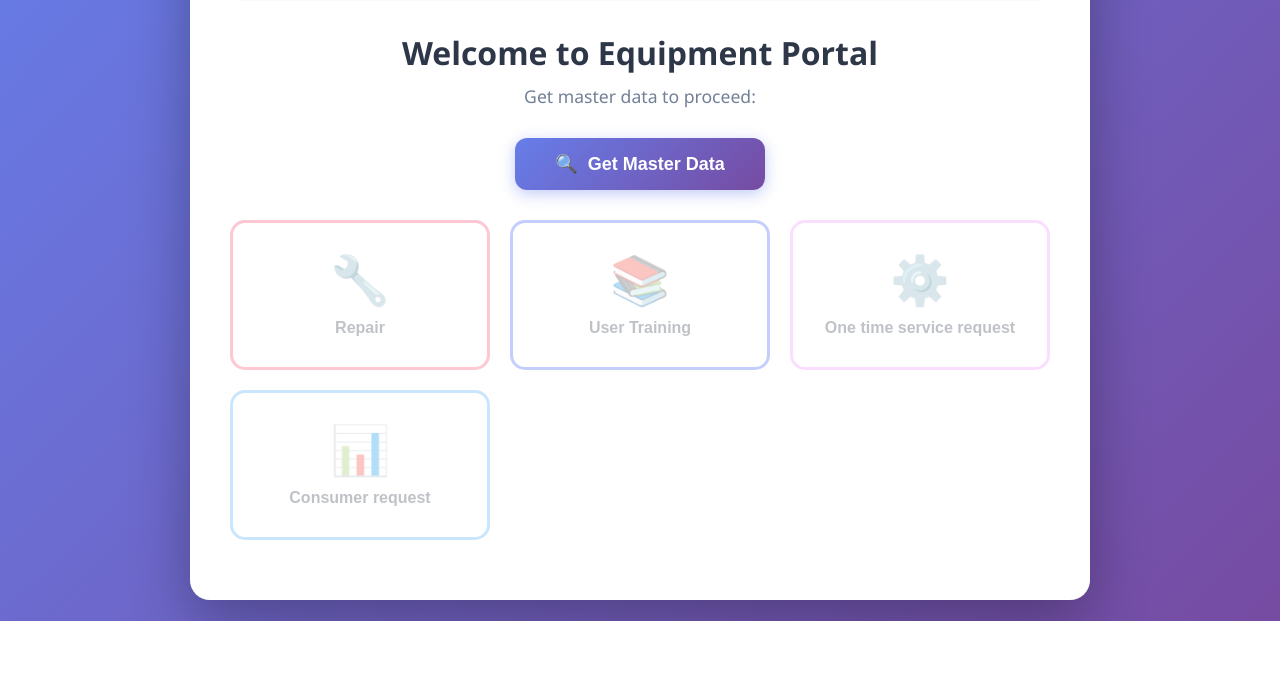
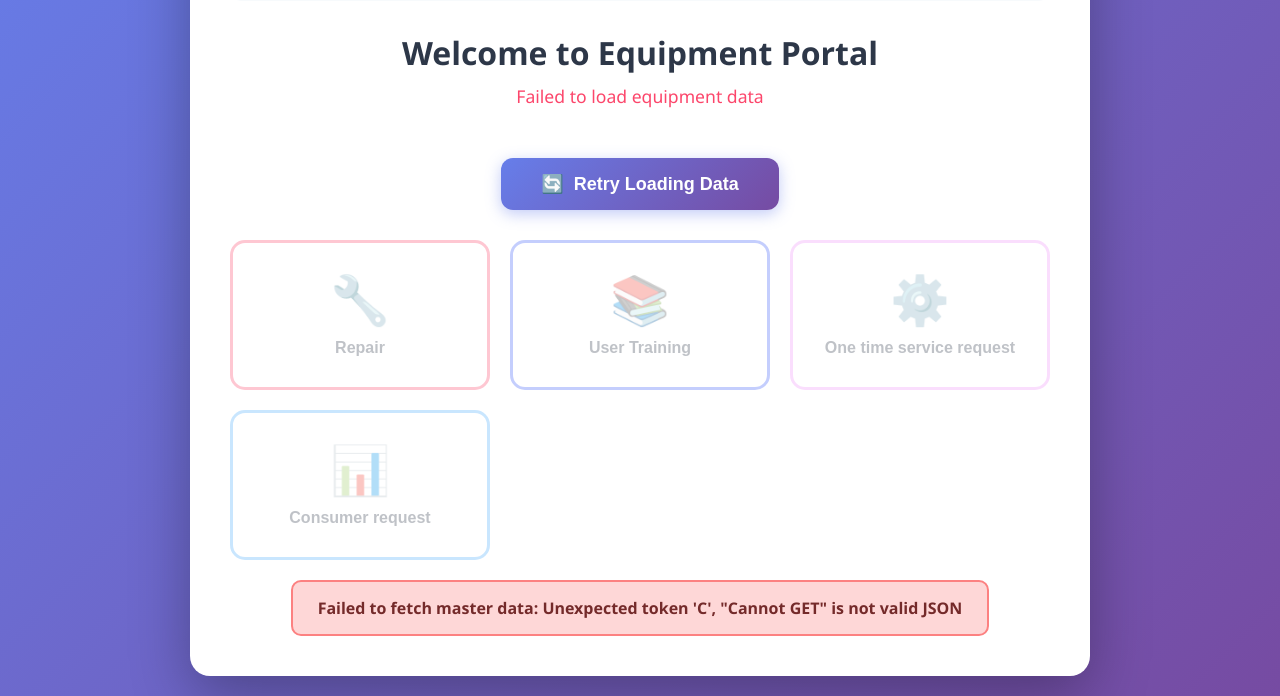
Before and after one commit to VHemantha/biomedQR, a Flask app: template templates/equipment.html in a window 1280 px wide. Shown: the part 179-875 px from the top of the page. Before the commit the page ends 800 px from the top, so only its background shows below. Run offline with Flask 3, Linux system fonts and the light colour scheme; the template is opened without the code that fills it, so the values that code supplies are empty.

Commit message:
AutomateGetMasterData

```diff
--- a/templates/equipment.html
+++ b/templates/equipment.html
@@ -11,15 +11,13 @@
 
 <div class="welcome-section">
     <h2 class="welcome-title">Welcome to Equipment Portal</h2>
-    <p class="welcome-subtitle">Get master data to proceed:</p>
+    <p class="welcome-subtitle" id="welcomeSubtitle">Loading equipment data...</p>
 </div>
 
-<!-- Get Master Data Button -->
-<div style="text-align: center; margin: 30px 0;">
-    <button class="master-data-btn" onclick="fetchAndMapMasterData()" id="getMasterDataBtn">
-        <div class="action-icon">🔍</div>
-        <div>Get Master Data</div>
-    </button>
+<!-- Loading Indicator (Initially Visible) -->
+<div id="loadingIndicator" style="text-align: center; margin: 30px 0;">
+    <div class="spinner" style="margin: 0 auto;"></div>
+    <p style="margin-top: 10px; color: #667eea; font-weight: 600;">Fetching master data...</p>
 </div>
 
 <!-- Master Data Form Section (Initially Hidden) -->
@@ -113,14 +111,22 @@
 let masterDataLoaded = false;
 let contactNumber = '';
 
+// Auto-fetch master data when page loads
+window.addEventListener('DOMContentLoaded', function() {
+    // Automatically fetch master data on page load
+    fetchAndMapMasterData();
+});
+
 function fetchAndMapMasterData() {
-    const btn = document.getElementById('getMasterDataBtn');
+    const loadingIndicator = document.getElementById('loadingIndicator');
     const formSection = document.getElementById('masterDataForm');
     const actionOptions = document.getElementById('actionOptions');
+    const welcomeSubtitle = document.getElementById('welcomeSubtitle');
 
-    // Disable button while loading
-    btn.disabled = true;
-    btn.innerHTML = '<div class="spinner"></div><div>Loading...</div>';
+    // Show loading indicator
+    if (loadingIndicator) {
+        loadingIndicator.style.display = 'block';
+    }
 
     showStatus('Fetching master data from API...', 'loading');
 
@@ -151,29 +157,74 @@
                 supplierName = data.data.supplierName || supplierName;
                 unit = data.data.unit || unit;
 
+                // Hide loading indicator
+                if (loadingIndicator) {
+                    loadingIndicator.style.display = 'none';
+                }
+
                 // Show the form section
                 formSection.style.display = 'block';
+
+                // Update welcome subtitle
+                if (welcomeSubtitle) {
+                    welcomeSubtitle.textContent = 'Equipment details loaded. Please enter contact number and select an action:';
+                }
 
                 // Enable action buttons
                 enableActionButtons();
                 masterDataLoaded = true;
 
-                // Update button to show success
-                btn.innerHTML = '<div class="action-icon">✓</div><div>Data Loaded</div>';
-                btn.style.backgroundColor = '#48bb78';
-
                 showStatus('Master data loaded successfully! Please enter contact number and select an action.', 'success');
             } else {
+                // Hide loading indicator
+                if (loadingIndicator) {
+                    loadingIndicator.style.display = 'none';
+                }
+
+                // Update welcome subtitle with error
+                if (welcomeSubtitle) {
+                    welcomeSubtitle.innerHTML = '<span style="color: #fc466b;">Failed to load equipment data</span>';
+                }
+
                 showStatus(`Error: ${data.error}`, 'error');
-                btn.disabled = false;
-                btn.innerHTML = '<div class="action-icon">🔍</div><div>Get Master Data</div>';
+
+                // Show retry button
+                if (loadingIndicator) {
+                    loadingIndicator.innerHTML = `
+                        <button class="master-data-btn" onclick="fetchAndMapMasterData()" style="margin-top: 20px;">
+                            <div class="action-icon">🔄</div>
+                            <div>Retry Loading Data</div>
+                        </button>
+                    `;
+                    loadingIndicator.style.display = 'block';
+                }
             }
         })
         .catch(error => {
             console.error('Fetch error:', error);
+
+            // Hide loading indicator
+            if (loadingIndicator) {
+                loadingIndicator.style.display = 'none';
+            }
+
+            // Update welcome subtitle with error
+            if (welcomeSubtitle) {
+                welcomeSubtitle.innerHTML = '<span style="color: #fc466b;">Failed to load equipment data</span>';
+            }
+
             showStatus(`Failed to fetch master data: ${error.message}`, 'error');
-            btn.disabled = false;
-            btn.innerHTML = '<div class="action-icon">🔍</div><div>Get Master Data</div>';
+
+            // Show retry button
+            if (loadingIndicator) {
+                loadingIndicator.innerHTML = `
+                    <button class="master-data-btn" onclick="fetchAndMapMasterData()" style="margin-top: 20px;">
+                        <div class="action-icon">🔄</div>
+                        <div>Retry Loading Data</div>
+                    </button>
+                `;
+                loadingIndicator.style.display = 'block';
+            }
         });
 }
 
@@ -194,7 +245,7 @@
 
 function selectAction(action) {
     if (!masterDataLoaded) {
-        showStatus('Please load master data first by clicking "Get Master Data" button', 'error');
+        showStatus('Please wait for master data to load', 'error');
         return;
     }
 
```
